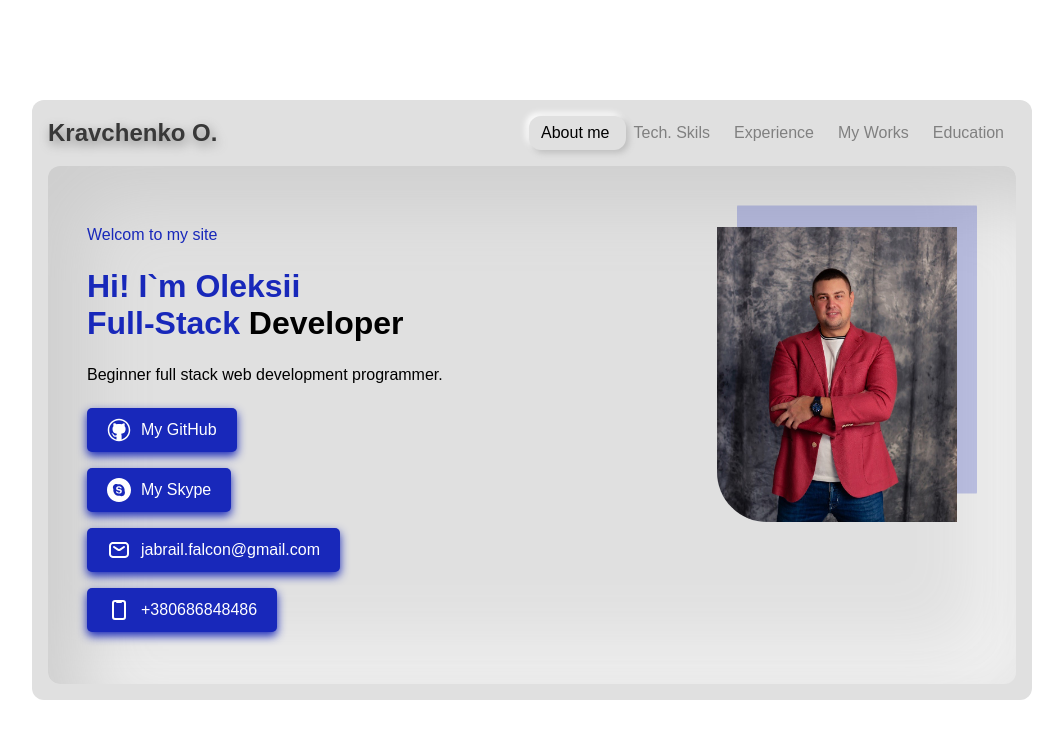
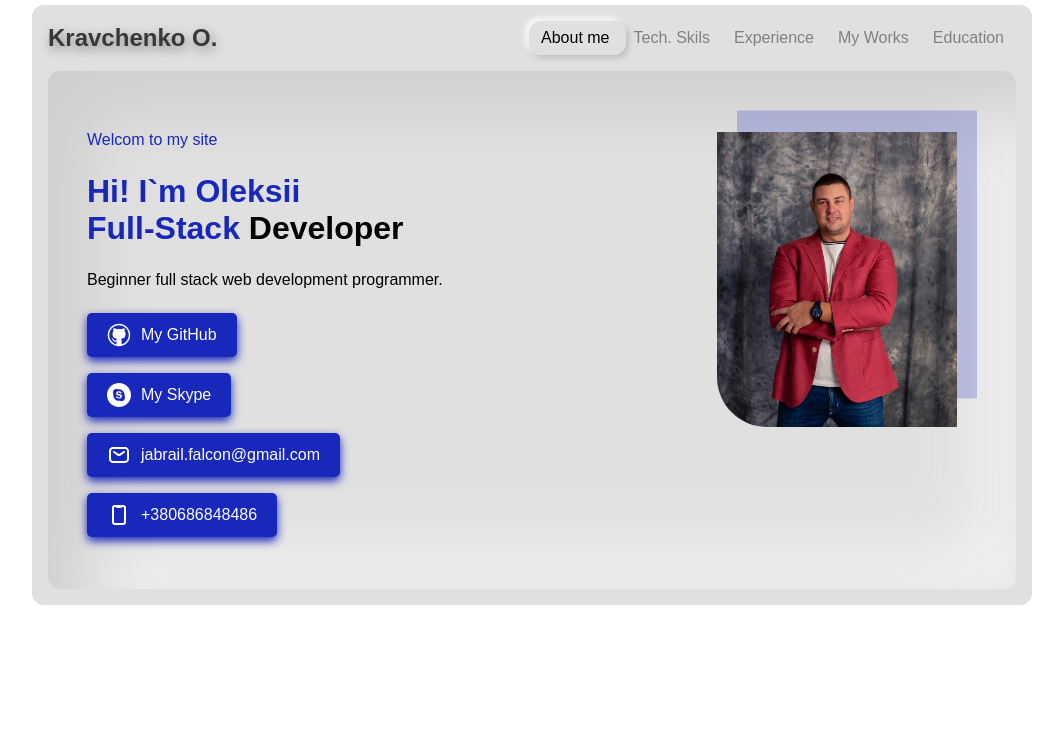
Before and after one commit to JabrailFalcon/Portfolio, a plain HTML site: page index.html in a window 1280 px wide. Shown: the whole page, without its empty margins (108-1171 px from the left). Drawn offline with Linux system fonts and the light colour scheme.

Commit message:
Update portfolio.css

```diff
--- a/css/portfolio.css
+++ b/css/portfolio.css
@@ -38,16 +38,16 @@ a {
     background-color: #e0e0e0;
     max-width: 1000px;
     min-width: 330px;
-    width: 100%;
+    width: 100dvw;
     margin: auto;
     padding: 1rem;
     display: flex;
     flex-flow: column;
     gap: 1rem;
     position: absolute;
-    top: 50%;
+    top: 5px;
     left: 50%;
-    translate: -50% -50%;
+    translate: -50% 0;
     height: 100%;
     max-height: 600px;
 }
```
